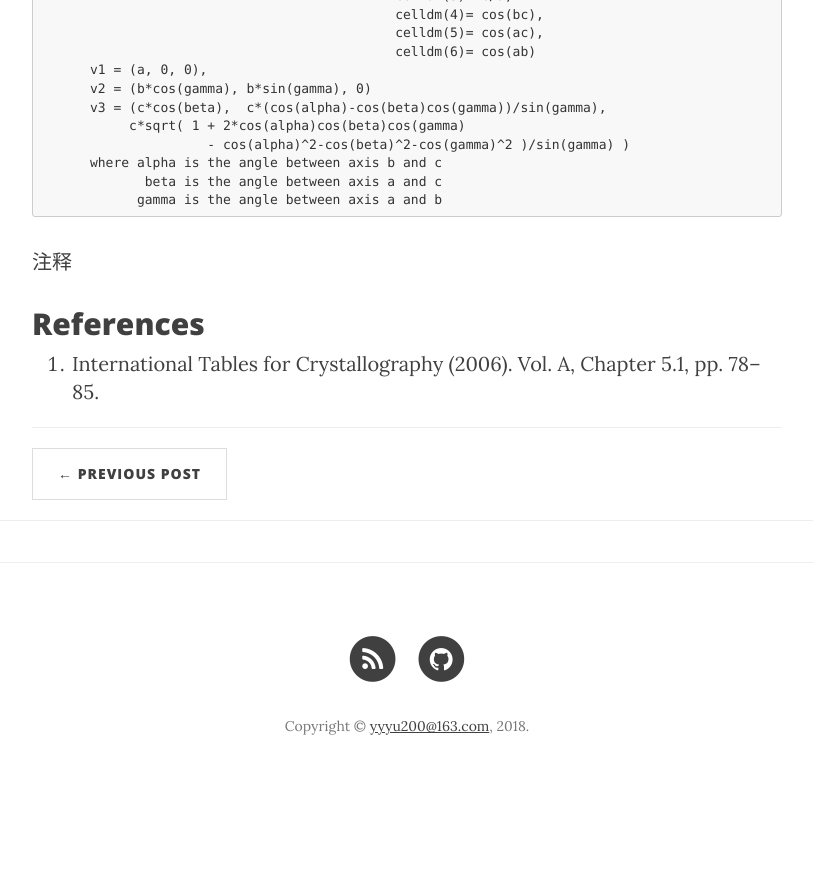
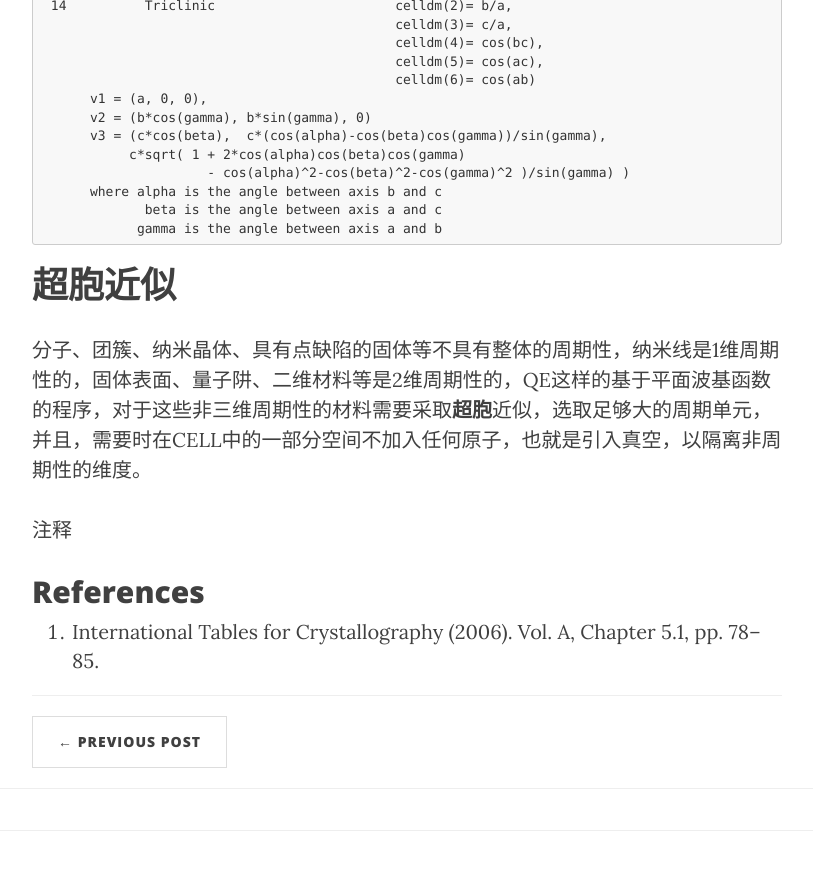
Before and after one commit to yyyu200/DFTbook, a Jekyll site: the page built from _posts/2019-04-07-TransCell.md, in a window 1280 px wide and 900 px high, scrolled down 4491 px. Shown: the top 870 px of the window, without its empty margins (233-1046 px from the left). Built offline with Jekyll 4.4.1, drawn with Linux system fonts in a browser that asks for light colours; nearby versions of some CDN libraries; formulas are drawn with MathJax 3; comment, search, counter and statistics services are not loaded; before the commit the page ends 5293 px from its top, so only the background shows below that.

Commit message:
modify at20190412-17:58:23-aliyun

````diff
--- a/_posts/2019-04-07-TransCell.md
+++ b/_posts/2019-04-07-TransCell.md
@@ -161,6 +161,10 @@ ibrav      structure                   celldm(2)-celldm(6)
             gamma is the angle between axis a and b
 ```
 
+# 超胞近似
+
+分子、团簇、纳米晶体、具有点缺陷的固体等不具有整体的周期性，纳米线是1维周期性的，固体表面、量子阱、二维材料等是2维周期性的，QE这样的基于平面波基函数的程序，对于这些非三维周期性的材料需要采取**超胞**近似，选取足够大的周期单元，并且，需要时在CELL中的一部分空间不加入任何原子，也就是引入真空，以隔离非周期性的维度。
+
 注释
 
 ## References
````
